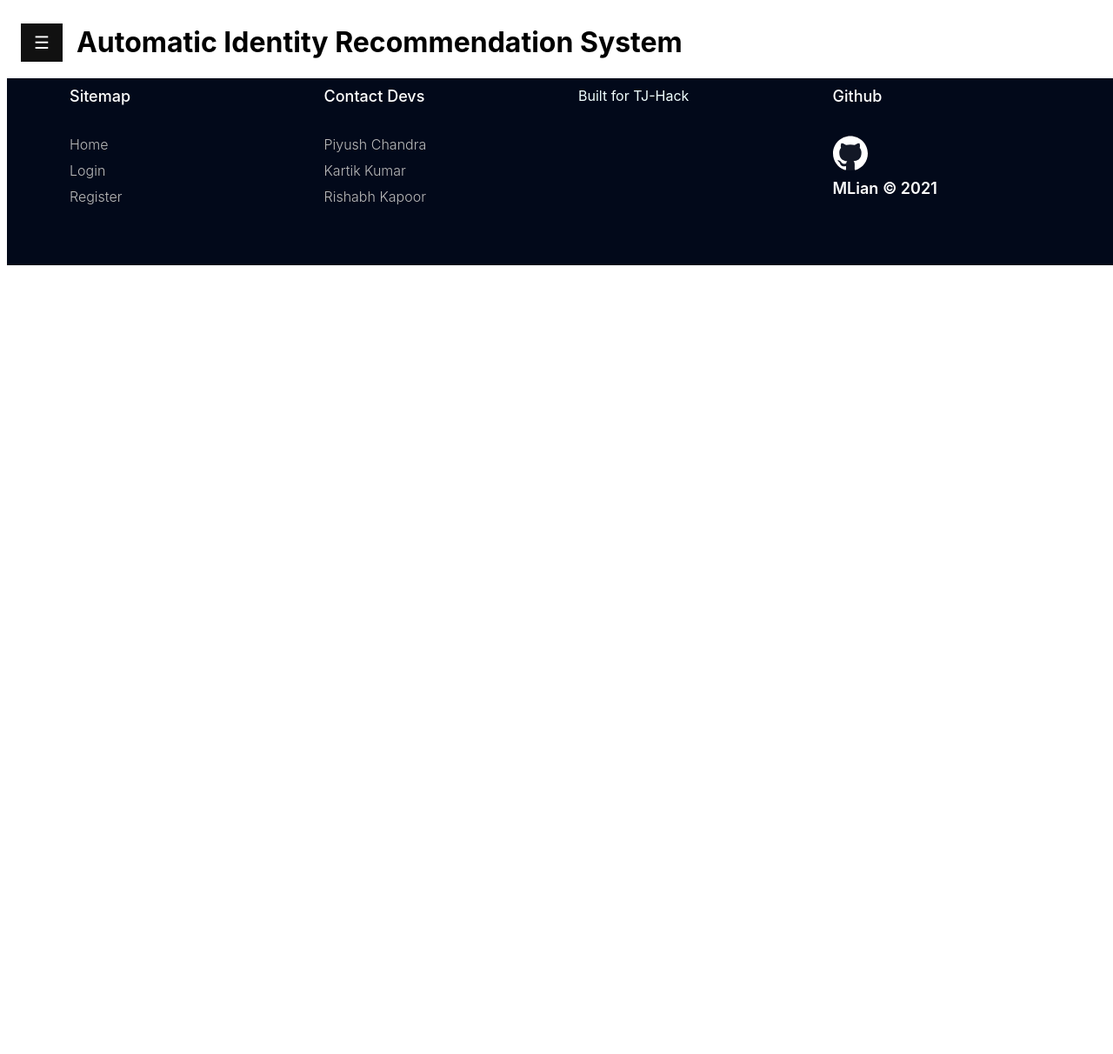
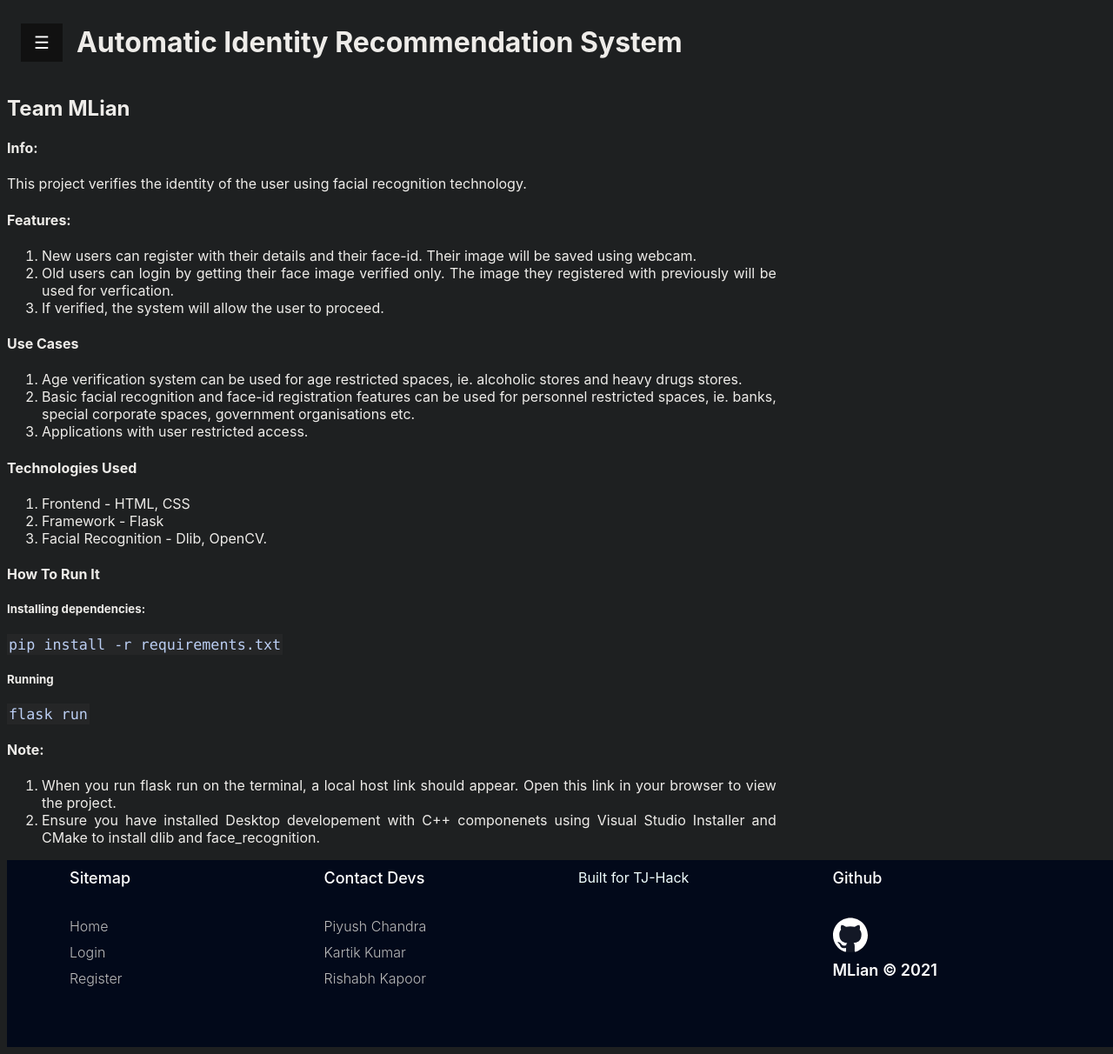
Before and after one commit to technojam/MLian, a Flask app: page / in a window 1280 px wide; the page is wider, and only the part inside the window is pictured. Shown: that part at 87% size. Before the commit the page ends 305 px from the top of that part, so only its background shows below. Run offline with Flask 2, Linux system fonts and the light colour scheme.

Commit message:
css, about added

```diff
--- a/static/css/home.css
+++ b/static/css/home.css
@@ -2,3 +2,29 @@
   display:flex;
   align-items:center;
 }
+
+
+.body {
+  background-color: #1e2021 ;
+  color: #eeece9
+}
+
+a {
+  color: #3997ff;
+}
+
+li, ol, ul *{
+  color: #eeece9;
+}
+
+code {
+  font-family: Consolas,"courier new";
+  color: rgb(187, 206, 243);
+  background-color: #3a343449;
+  padding: 2px;
+  font-size: 105%;
+}
+
+.body_con{
+  width: 70%;
+}
--- a/static/css/registerform.css
+++ b/static/css/registerform.css
@@ -49,6 +49,6 @@ a {
 
 /* Set a grey background color and center the text of the "sign in" section */
 .signin {
-  background-color: #f1f1f1;
+  background-color: #26292a;
   text-align: center;
 }
--- a/templates/index.html
+++ b/templates/index.html
@@ -14,7 +14,8 @@
       }</script>
     <title>MLian</title>
 </head>
-<body>
+<body class="body">
+  <div class="body_con">
     <div class="container">
     <div id="mySidebar" class="sidebar">
         <a href="javascript:void(0)" class="closebtn" onclick="closeNav()">×</a>
@@ -26,9 +27,56 @@
     </div>
     <h1>Automatic Identity Recommendation System</h1>
 </div>
+<h2>Team MLian</h2>
 
+<h4>Info:</h4>
+
+<p>This project verifies the identity of the user using facial recognition technology.</p>
+
+<h4>Features:</h4>
+
+<p>
+<ol>
+  <li>New users can register with their details and their face-id. Their image will be saved using webcam.</li>
+  <li>Old users can login by getting their face image verified only. The image they registered with previously will be used for verfication.</li>
+  <li>If verified, the system will allow the user to proceed.</li>
+</ol>
+</p>
+
+<h4>Use Cases</h4>
+<ol>
+  <li>Age verification system can be used for age restricted spaces, ie. alcoholic stores and heavy drugs stores.</li>
+  <li>Basic facial recognition and face-id registration features can be used for personnel restricted spaces, ie. banks, special corporate spaces, government organisations etc.</li>
+  <li>Applications with user restricted access.</li>
+</ol>
+
+<h4>Technologies Used</h4>
+
+<ol>
+  <li>Frontend - HTML, CSS</li>
+  <li>Framework - Flask</li>
+  <li>Facial Recognition - Dlib, OpenCV.</li>
+</ol>
+
+<h4>How To Run It</h4>
+
+<h5>Installing dependencies:</h5>
+
+<code>pip install -r requirements.txt</code>
+
+<h5>Running</h5>
+<code>flask run</code>
+
+<h4>Note:</h4>
+<ol>
+  <li>When you run flask run on the terminal, a local host link should appear. Open this link in your browser to view the project.
+  </li>
+  <li>Ensure you have installed Desktop developement with C++ componenets using Visual Studio Installer and CMake to install dlib and face_recognition.
+  </li>
+</ol>
+</div>
 </body>
-<footer class="footer" style="font-family: -apple-system, BlinkMacSystemFont, 'Segoe UI', Roboto, Oxygen, Ubuntu, Cantarell, 'Open Sans', 'Helvetica Neue', sans-serif;">
+<footer class="footer" style="font-family: -apple-system, BlinkMacSystemFont, 'Segoe UI', Roboto, Oxygen, Ubuntu, Cantarell, 'Open Sans', 'Helvetica Neue', sans-serif; position:relative;">
     <link rel="stylesheet" href="/static/css/footer.css">
        <div class="footer-container">
          <div class="row">
@@ -56,7 +104,7 @@
            <div class="footer-col">
              <h4>Github</h4>
              <div class="social-links">
-               <a href="https://github.com/piyushchandra357/Flakp-web" target="_blank"><i style="fill: white;"><svg role="img" viewBox="0 0 24 24" xmlns="http://www.w3.org/2000/svg"><title>GitHub</title><path d="M12 .297c-6.63 0-12 5.373-12 12 0 5.303 3.438 9.8 8.205 11.385.6.113.82-.258.82-.577 0-.285-.01-1.04-.015-2.04-3.338.724-4.042-1.61-4.042-1.61C4.422 18.07 3.633 17.7 3.633 17.7c-1.087-.744.084-.729.084-.729 1.205.084 1.838 1.236 1.838 1.236 1.07 1.835 2.809 1.305 3.495.998.108-.776.417-1.305.76-1.605-2.665-.3-5.466-1.332-5.466-5.93 0-1.31.465-2.38 1.235-3.22-.135-.303-.54-1.523.105-3.176 0 0 1.005-.322 3.3 1.23.96-.267 1.98-.399 3-.405 1.02.006 2.04.138 3 .405 2.28-1.552 3.285-1.23 3.285-1.23.645 1.653.24 2.873.12 3.176.765.84 1.23 1.91 1.23 3.22 0 4.61-2.805 5.625-5.475 5.92.42.36.81 1.096.81 2.22 0 1.606-.015 2.896-.015 3.286 0 .315.21.69.825.57C20.565 22.092 24 17.592 24 12.297c0-6.627-5.373-12-12-12"/></svg></i></a>
+               <a href="https://github.com/technojam/MLian" target="_blank"><i style="fill: white;"><svg role="img" viewBox="0 0 24 24" xmlns="http://www.w3.org/2000/svg"><title>GitHub</title><path d="M12 .297c-6.63 0-12 5.373-12 12 0 5.303 3.438 9.8 8.205 11.385.6.113.82-.258.82-.577 0-.285-.01-1.04-.015-2.04-3.338.724-4.042-1.61-4.042-1.61C4.422 18.07 3.633 17.7 3.633 17.7c-1.087-.744.084-.729.084-.729 1.205.084 1.838 1.236 1.838 1.236 1.07 1.835 2.809 1.305 3.495.998.108-.776.417-1.305.76-1.605-2.665-.3-5.466-1.332-5.466-5.93 0-1.31.465-2.38 1.235-3.22-.135-.303-.54-1.523.105-3.176 0 0 1.005-.322 3.3 1.23.96-.267 1.98-.399 3-.405 1.02.006 2.04.138 3 .405 2.28-1.552 3.285-1.23 3.285-1.23.645 1.653.24 2.873.12 3.176.765.84 1.23 1.91 1.23 3.22 0 4.61-2.805 5.625-5.475 5.92.42.36.81 1.096.81 2.22 0 1.606-.015 2.896-.015 3.286 0 .315.21.69.825.57C20.565 22.092 24 17.592 24 12.297c0-6.627-5.373-12-12-12"/></svg></i></a>
                <h4 style="font-weight: 600;">MLian © 2021</h4>
              </div>
            </div>
--- a/templates/login.html
+++ b/templates/login.html
@@ -2,7 +2,7 @@
 <head>
     <title>Document</title>
 </head>
-<body>
+<body style="background-color: #1e2021 ;color: #eeece9;">
   <div class="container">
     <div class="row">
         <div class="col-lg-8  offset-lg-2">
@@ -11,7 +11,7 @@
     </div>
 </div>
 </body>
-<footer class="footer" style="font-family: -apple-system, BlinkMacSystemFont, 'Segoe UI', Roboto, Oxygen, Ubuntu, Cantarell, 'Open Sans', 'Helvetica Neue', sans-serif;">
+<footer class="footer" style="font-family: -apple-system, BlinkMacSystemFont, 'Segoe UI', Roboto, Oxygen, Ubuntu, Cantarell, 'Open Sans', 'Helvetica Neue', sans-serif; position: fixed;">
     <link rel="stylesheet" href="/static/css/footer.css">
        <div class="footer-container">
          <div class="row">
@@ -39,7 +39,7 @@
            <div class="footer-col">
              <h4>Github</h4>
              <div class="social-links">
-               <a href="https://github.com/piyushchandra357/Flakp-web" target="_blank"><i style="fill: white;"><svg role="img" viewBox="0 0 24 24" xmlns="http://www.w3.org/2000/svg"><title>GitHub</title><path d="M12 .297c-6.63 0-12 5.373-12 12 0 5.303 3.438 9.8 8.205 11.385.6.113.82-.258.82-.577 0-.285-.01-1.04-.015-2.04-3.338.724-4.042-1.61-4.042-1.61C4.422 18.07 3.633 17.7 3.633 17.7c-1.087-.744.084-.729.084-.729 1.205.084 1.838 1.236 1.838 1.236 1.07 1.835 2.809 1.305 3.495.998.108-.776.417-1.305.76-1.605-2.665-.3-5.466-1.332-5.466-5.93 0-1.31.465-2.38 1.235-3.22-.135-.303-.54-1.523.105-3.176 0 0 1.005-.322 3.3 1.23.96-.267 1.98-.399 3-.405 1.02.006 2.04.138 3 .405 2.28-1.552 3.285-1.23 3.285-1.23.645 1.653.24 2.873.12 3.176.765.84 1.23 1.91 1.23 3.22 0 4.61-2.805 5.625-5.475 5.92.42.36.81 1.096.81 2.22 0 1.606-.015 2.896-.015 3.286 0 .315.21.69.825.57C20.565 22.092 24 17.592 24 12.297c0-6.627-5.373-12-12-12"/></svg></i></a>
+               <a href="https://github.com/technojam/MLian" target="_blank"><i style="fill: white;"><svg role="img" viewBox="0 0 24 24" xmlns="http://www.w3.org/2000/svg"><title>GitHub</title><path d="M12 .297c-6.63 0-12 5.373-12 12 0 5.303 3.438 9.8 8.205 11.385.6.113.82-.258.82-.577 0-.285-.01-1.04-.015-2.04-3.338.724-4.042-1.61-4.042-1.61C4.422 18.07 3.633 17.7 3.633 17.7c-1.087-.744.084-.729.084-.729 1.205.084 1.838 1.236 1.838 1.236 1.07 1.835 2.809 1.305 3.495.998.108-.776.417-1.305.76-1.605-2.665-.3-5.466-1.332-5.466-5.93 0-1.31.465-2.38 1.235-3.22-.135-.303-.54-1.523.105-3.176 0 0 1.005-.322 3.3 1.23.96-.267 1.98-.399 3-.405 1.02.006 2.04.138 3 .405 2.28-1.552 3.285-1.23 3.285-1.23.645 1.653.24 2.873.12 3.176.765.84 1.23 1.91 1.23 3.22 0 4.61-2.805 5.625-5.475 5.92.42.36.81 1.096.81 2.22 0 1.606-.015 2.896-.015 3.286 0 .315.21.69.825.57C20.565 22.092 24 17.592 24 12.297c0-6.627-5.373-12-12-12"/></svg></i></a>
                <h4 style="font-weight: 600;">MLian © 2021</h4>
              </div>
            </div>
--- a/templates/register.html
+++ b/templates/register.html
@@ -7,7 +7,7 @@
     <title>New User</title>
     <link rel="stylesheet" href="/static/css/registerform.css">
 </head>
-<body>
+<body style="color: #eeece9; background-color: #1e2021;">
     <form action="result.html" method="POST">
         <div class="container">
           <h1>Register</h1>
@@ -23,7 +23,7 @@
           <label for="yob"><b>Year of Birth</b></label>
           <input type="month" placeholder="Enter Year of Birth" name="yob" id="yob" required>
           <hr>
-
+          <h3 style="font-family:-apple-system, BlinkMacSystemFont, 'Segoe UI', Roboto, Oxygen, Ubuntu, Cantarell, 'Open Sans', 'Helvetica Neue', sans-serif">Please stay infront of the camera and wait for image capturing.</h3>
             <div class="container">
               <div class="row">
                   <div class="col-lg-8  offset-lg-2">
@@ -67,7 +67,7 @@
            <div class="footer-col">
              <h4>Github</h4>
              <div class="social-links">
-               <a href="https://github.com/piyushchandra357/Flakp-web" target="_blank"><i style="fill: white;"><svg role="img" viewBox="0 0 24 24" xmlns="http://www.w3.org/2000/svg"><title>GitHub</title><path d="M12 .297c-6.63 0-12 5.373-12 12 0 5.303 3.438 9.8 8.205 11.385.6.113.82-.258.82-.577 0-.285-.01-1.04-.015-2.04-3.338.724-4.042-1.61-4.042-1.61C4.422 18.07 3.633 17.7 3.633 17.7c-1.087-.744.084-.729.084-.729 1.205.084 1.838 1.236 1.838 1.236 1.07 1.835 2.809 1.305 3.495.998.108-.776.417-1.305.76-1.605-2.665-.3-5.466-1.332-5.466-5.93 0-1.31.465-2.38 1.235-3.22-.135-.303-.54-1.523.105-3.176 0 0 1.005-.322 3.3 1.23.96-.267 1.98-.399 3-.405 1.02.006 2.04.138 3 .405 2.28-1.552 3.285-1.23 3.285-1.23.645 1.653.24 2.873.12 3.176.765.84 1.23 1.91 1.23 3.22 0 4.61-2.805 5.625-5.475 5.92.42.36.81 1.096.81 2.22 0 1.606-.015 2.896-.015 3.286 0 .315.21.69.825.57C20.565 22.092 24 17.592 24 12.297c0-6.627-5.373-12-12-12"/></svg></i></a>
+               <a href="https://github.com/technojam/MLian" target="_blank"><i style="fill: white;"><svg role="img" viewBox="0 0 24 24" xmlns="http://www.w3.org/2000/svg"><title>GitHub</title><path d="M12 .297c-6.63 0-12 5.373-12 12 0 5.303 3.438 9.8 8.205 11.385.6.113.82-.258.82-.577 0-.285-.01-1.04-.015-2.04-3.338.724-4.042-1.61-4.042-1.61C4.422 18.07 3.633 17.7 3.633 17.7c-1.087-.744.084-.729.084-.729 1.205.084 1.838 1.236 1.838 1.236 1.07 1.835 2.809 1.305 3.495.998.108-.776.417-1.305.76-1.605-2.665-.3-5.466-1.332-5.466-5.93 0-1.31.465-2.38 1.235-3.22-.135-.303-.54-1.523.105-3.176 0 0 1.005-.322 3.3 1.23.96-.267 1.98-.399 3-.405 1.02.006 2.04.138 3 .405 2.28-1.552 3.285-1.23 3.285-1.23.645 1.653.24 2.873.12 3.176.765.84 1.23 1.91 1.23 3.22 0 4.61-2.805 5.625-5.475 5.92.42.36.81 1.096.81 2.22 0 1.606-.015 2.896-.015 3.286 0 .315.21.69.825.57C20.565 22.092 24 17.592 24 12.297c0-6.627-5.373-12-12-12"/></svg></i></a>
                <h4 style="font-weight: 600;">MLian © 2021</h4>
              </div>
            </div>
```
